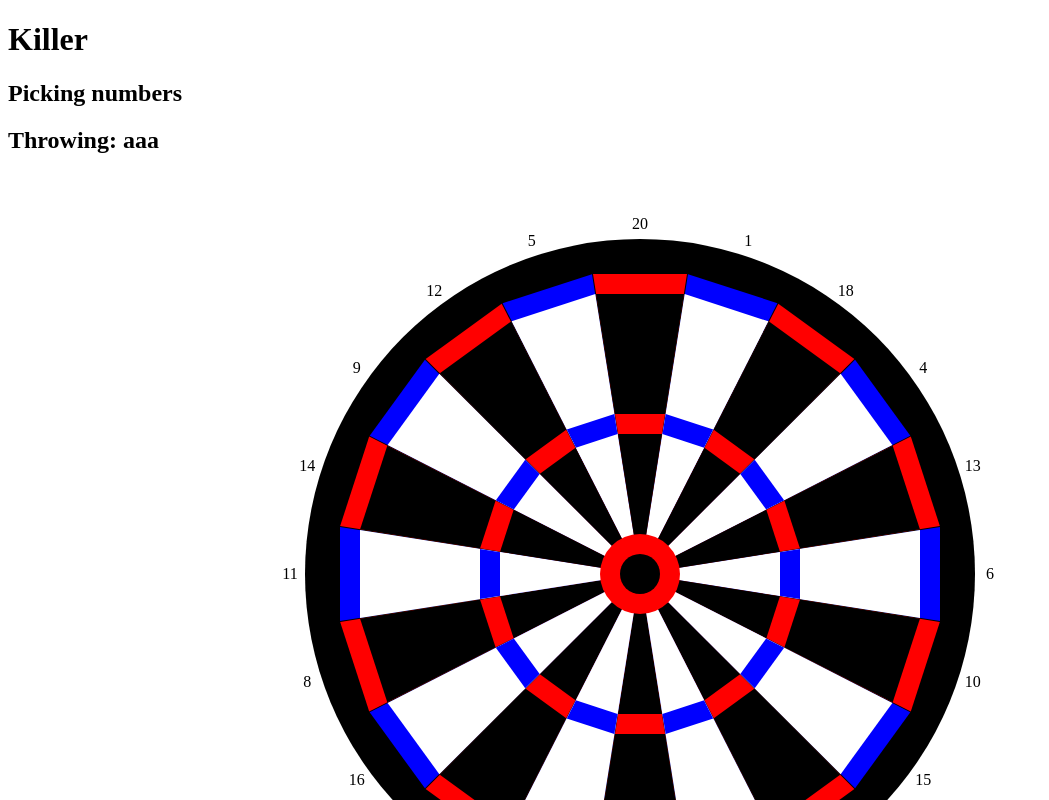
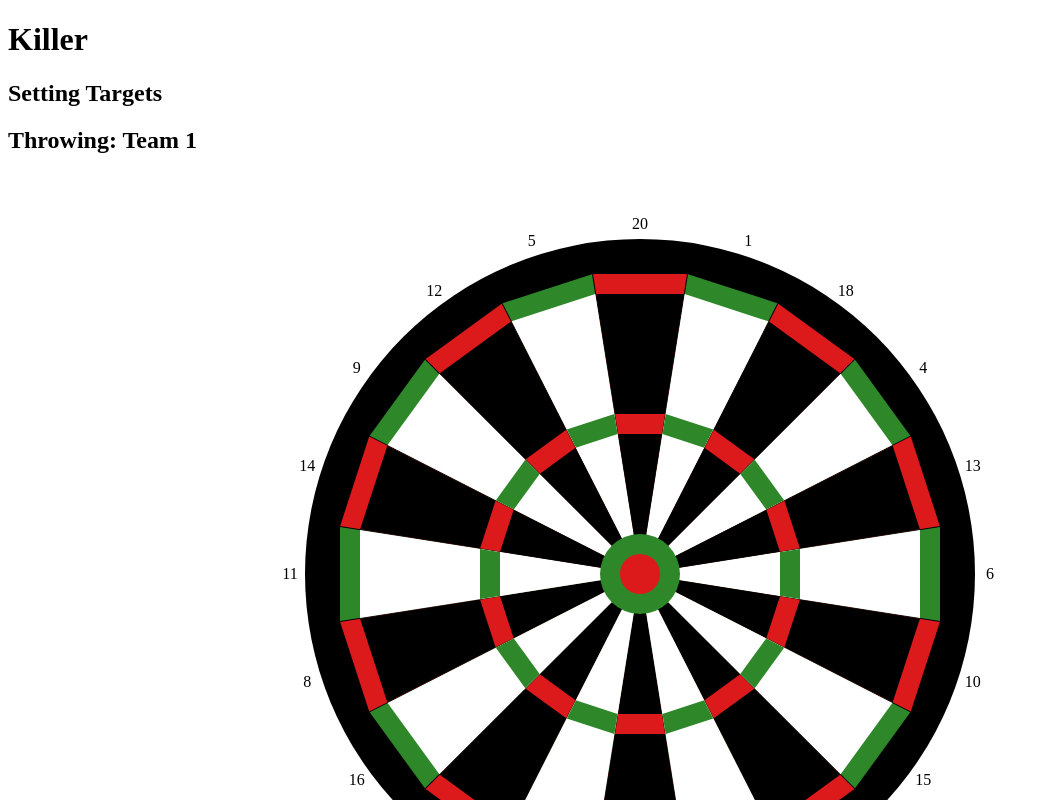
Before and after one commit to jfc37/darts, an Angular app: page /killer in a window 1280 px wide. Shown: the top 800 px of the page, without its empty margins (0-1049 px from the left). Built offline with nearby package versions, Linux system fonts and the light colour scheme.

Commit message:
game state

```diff
--- a/src/app/components/board/board.component.scss
+++ b/src/app/components/board/board.component.scss
@@ -7,21 +7,26 @@
 
 .inner-bull {
   position: absolute;
-    top: 50%; left: 50%;
-    height: 5%; width: 5%;
+  top: 50%;
+  left: 50%;
+  height: 5%;
+  width: 5%;
   transform: translate(-50%, -50%);
   border-radius: 100%;
-    background: black;
+  background: rgb(220, 26, 27);
   z-index: 7;
 }
 
 .outer-bull {
   position: absolute;
-    top: 50%; left: 50%;
-    height: 10%; width: 10%;
+  top: 50%;
+  left: 50%;
+  height: 10%;
+  width: 10%;
   transform: translate(-50%, -50%);
   border-radius: 100%;
-    background: red;
+  background: rgb(220, 26, 27);
+  background: rgb(46, 135, 40);
   z-index: 6;
 }
 
@@ -29,14 +34,20 @@
 
 @each $i in $points {
   .single-inner-#{$i} {
-      top: 50%; left: 50%;
+    top: 50%;
+    left: 50%;
     position: absolute;
-      height: 0; width: 0;
-      @if (index($points, $i)-1) % 2 == 0 {
+    height: 0;
+    width: 0;
+
+    @if (index($points, $i)-1) % 2==0 {
       border-top: black 140px solid;
-      } @else {
+    }
+
+    @else {
       border-top: white 140px solid;
     }
+
     border-right: 22px solid transparent;
     border-bottom: 0px solid transparent;
     border-left: 22px solid transparent;
@@ -48,14 +59,20 @@
 
 @each $i in $points {
   .triple-#{$i} {
-      top: 50%; left: 50%;
+    top: 50%;
+    left: 50%;
     position: absolute;
-      height: 0; width: 0;
-      @if (index($points, $i)-1) % 2 == 0 {
-        border-top: red 160px solid;
-      } @else {
-        border-top: blue 160px solid;
+    height: 0;
+    width: 0;
+
+    @if (index($points, $i)-1) % 2==0 {
+      border-top: rgb(220, 26, 27) 160px solid;
     }
+
+    @else {
+      border-top: rgb(46, 135, 40) 160px solid;
+    }
+
     border-right: 25.14px solid transparent;
     border-bottom: 0px solid transparent;
     border-left: 25.14px solid transparent;
@@ -67,14 +84,20 @@
 
 @each $i in $points {
   .single-outer-#{$i} {
-      top: 50%; left: 50%;
+    top: 50%;
+    left: 50%;
     position: absolute;
-      height: 0; width: 0;
-      @if (index($points, $i)-1) % 2 == 0 {
+    height: 0;
+    width: 0;
+
+    @if (index($points, $i)-1) % 2==0 {
       border-top: black 280px solid;
-      } @else {
+    }
+
+    @else {
       border-top: white 280px solid;
     }
+
     border-right: 44px solid transparent;
     border-bottom: 0px solid transparent;
     border-left: 44px solid transparent;
@@ -86,14 +109,20 @@
 
 @each $i in $points {
   .double-#{$i} {
-      top: 50%; left: 50%;
+    top: 50%;
+    left: 50%;
     position: absolute;
-      height: 0; width: 0;
-      @if (index($points, $i)-1) % 2 == 0 {
-        border-top: red 300px solid;
-      } @else {
-        border-top: blue 300px solid;
+    height: 0;
+    width: 0;
+
+    @if (index($points, $i)-1) % 2==0 {
+      border-top: rgb(220, 26, 27) 300px solid;
     }
+
+    @else {
+      border-top: rgb(46, 135, 40) 300px solid;
+    }
+
     border-right: 47.14px solid transparent;
     border-bottom: 0px solid transparent;
     border-left: 47.14px solid transparent;
@@ -102,10 +131,13 @@
     z-index: 2;
   }
 }
+
 .out {
   position: absolute;
-    top: 50%; left: 50%;
-    height: 670px; width: 670px;
+  top: 50%;
+  left: 50%;
+  height: 670px;
+  width: 670px;
   transform: translate(-50%, -50%);
   border-radius: 100%;
   background: black;
@@ -115,7 +147,8 @@
 @each $i in $points {
   .num-#{$i} {
     position: absolute;
-      top: 50%; left: 50%;
+    top: 50%;
+    left: 50%;
     transform-origin: left top;
     text-align: center;
     transform: rotate(#{18*(index($points, $i)-1)}deg) translate(0, -350px) rotate(-#{18*(index($points, $i)-1)}deg) translate(-50%, -50%);
--- a/src/app/pages/killer/enter-numbers/enter-numbers.component.html
+++ /dev/null
@@ -1,2 +0,0 @@
-<h2>Picking numbers</h2>
-<app-board [player]="currentTeam" (hit)="recordNumber($event)"></app-board>
--- a/src/app/pages/killer/enter-numbers/enter-numbers.component.ts
+++ /dev/null
@@ -1,34 +0,0 @@
-import { Component, EventEmitter, Input, Output } from '@angular/core';
-import { FormArray, FormControl, FormGroup, FormsModule, ReactiveFormsModule, Validators } from '@angular/forms';
-import { BoardComponent, Hit } from '../../../components/board/board.component';
-
-@Component({
-  selector: 'app-enter-numbers',
-  imports: [ReactiveFormsModule, FormsModule, BoardComponent],
-  templateUrl: './enter-numbers.component.html',
-  styleUrl: './enter-numbers.component.scss'
-})
-export class EnterNumbersComponent {
-  @Input() public set teams(value: string[]) {
-    this.teamStates = value.map(name => ({ name, numbers: [] }));
-  }
-
-  @Output() public KillerTeamsChanged = new EventEmitter<KillerTeam[]>();
-
-  public currentTeam: string = '';
-  public teamStates: KillerTeam[] = [];
-
-  public ngOnInit() {
-    this.currentTeam = this.teamStates[0].name;
-  }
-
-
-recordNumber(hit: Hit) {
-  console.error(hit);
-  }
-}
-
-export interface KillerTeam {
-  name: string;
-  numbers: number[];
-}
--- /dev/null
+++ b/src/app/pages/killer/enter-targets/enter-targets.component.html
@@ -0,0 +1,2 @@
+<h2>Setting Targets</h2>
+<app-board [player]="team" (hit)="recordTarget($event)"></app-board>
--- /dev/null
+++ b/src/app/pages/killer/enter-targets/enter-targets.component.ts
@@ -0,0 +1,24 @@
+import { Component, EventEmitter, Input, Output } from '@angular/core';
+import { BoardComponent, Hit } from "../../../components/board/board.component";
+
+@Component({
+  selector: 'app-enter-targets',
+  imports: [BoardComponent],
+  templateUrl: './enter-targets.component.html',
+  styleUrl: './enter-targets.component.scss'
+})
+export class EnterTargetsComponent {
+  /**
+   * Name of the team entering targets
+   */
+  @Input() public team!: string;
+
+  /**
+   * Event emitted when a target is marked
+   */
+  @Output() public markTarget = new EventEmitter<number>();
+
+  public recordTarget(hit: Hit) {
+    this.markTarget.emit(hit.number);
+  }
+}
--- a/src/app/pages/killer/killer.container.html
+++ b/src/app/pages/killer/killer.container.html
@@ -1,7 +1,9 @@
 <h1>Killer</h1>
 
-@if (step == 'enter-teams') {
-    <app-enter-teams (teamsChanged)="handleTeamsChanged($event)"></app-enter-teams>
-} @else if (step == 'enter-numbers') {
-    <app-enter-numbers [teams]="teams"></app-enter-numbers>
+@if (game.phase == 'enter-teams') {
+<app-enter-teams (teamsChanged)="setTeams($event)"></app-enter-teams>
+} @else if (game.phase == 'enter-targets') {
+<app-enter-targets [team]="game.nameOfCurrentTeam" (markTarget)="setTarget($event)"></app-enter-targets>
 }
+
+<pre>{{game | json}}</pre>
--- a/src/app/pages/killer/killer.container.ts
+++ b/src/app/pages/killer/killer.container.ts
@@ -1,37 +1,32 @@
 import { Component } from '@angular/core';
 import { EnterTeamsComponent } from "./enter-teams/enter-teams.component";
-import { EnterNumbersComponent } from './enter-numbers/enter-numbers.component';
+import { KillerGame, KillerGameService } from '../../services/killer-game.service';
+import { EnterTargetsComponent } from "./enter-targets/enter-targets.component";
+import { CommonModule } from '@angular/common';
 
 @Component({
   selector: 'app-killer',
-  imports: [EnterTeamsComponent, EnterNumbersComponent],
+  imports: [CommonModule, EnterTeamsComponent, EnterTargetsComponent],
+  providers: [KillerGameService],
   templateUrl: './killer.container.html',
   styleUrl: './killer.container.scss'
 })
 export class KillerContainer {
-  // public step: KillerStep = 'enter-teams';
-  // public teams: string[] = [];
-  public step: KillerStep = 'enter-numbers';
-  public teams: string[] = ['aaa', 'bbb'];
+  public game!: KillerGame;
 
-  public handleTeamsChanged(teams: string[]) {
-    this.teams = teams;
-    this.step = 'enter-numbers';
+  constructor(private killerGameService: KillerGameService) { }
+
+  public ngOnInit() {
+    this.game = this.killerGameService.createGame();
+    this.game.setTeams(["Team 1", "Team 2"]);
+  }
+
+
+  public setTeams(teams: string[]) {
+    this.game.setTeams(teams);
+  }
+
+  public setTarget(target: number) {
+    this.game.setTarget(target);
   }
 }
-
-type KillerStep = 'enter-teams' | 'enter-numbers' | 'play';
-
-export interface KillerGame {
-  teams: KillerTeam[];
-}
-
-export interface KillerTeam {
-  name: string;
-  targets: KillerTarget[];
-}
-
-export interface KillerTarget {
-  number: number;
-  health: number;
-}
--- /dev/null
+++ b/src/app/services/killer-game.service.ts
@@ -0,0 +1,290 @@
+import { Injectable } from '@angular/core';
+
+@Injectable({
+  providedIn: 'root'
+})
+export class KillerGameService {
+
+  constructor() { }
+
+  public createGame(): KillerGame {
+    return KillerGame.InitialiseNewGame();
+  }
+}
+
+/**
+ * Represents the game state of killer
+ */
+export class KillerGame {
+  public teams: KillerTeam[] = [];
+  public phase: KillerGamePhase = KillerGamePhase.EnterTeams;
+
+  private _currentTeamIndex = 0;
+  private get _currentTeam(): KillerTeam {
+    return this.teams[this._currentTeamIndex];
+  }
+
+  /**
+   * Name of the team who's turn it is
+   */
+  public get nameOfCurrentTeam(): string {
+    return this.teams[this._currentTeamIndex].name;
+  }
+
+  /**
+   * Creates a new game of killer
+   * @returns
+   */
+  static InitialiseNewGame(): KillerGame {
+    return new KillerGame();
+  }
+
+  /**
+   * Sets up the teams for the game
+   * Moves the game to the next phase of entering targets
+   * @param teamNames
+   * @returns
+   */
+  public setTeams(teamNames: string[]) {
+    this.teams = teamNames.map(name => KillerTeam.Create(name));
+    this.phase = KillerGamePhase.EnterTargets;
+  }
+
+  /**
+   * Sets a target for the current team
+   * Afterwards:
+   * - if all teams have set all their targets, the game moves to the play phase
+   * - if current team has set all their targets, the next team takes their turn
+   * - if current team has thrown 3 darts, the next team takes their turn
+   *
+   * @param target
+   */
+  public setTarget(target: number) {
+    const unavailableTargets = this.teams.flatMap(t => t.targetNumbers);
+    if (unavailableTargets.includes(target)) {
+      throw new Error('Target already taken');
+    }
+
+    this._currentTeam.addTarget(target);
+
+    const allTeamsReady = this.teams.every(t => t.status === KillerTeamStatus.ReadyToPlay);
+    if (allTeamsReady) {
+      this.phase = KillerGamePhase.Play;
+      return;
+    }
+
+    const currentTeamReady = this._currentTeam.status === KillerTeamStatus.ReadyToPlay;
+    if (currentTeamReady) {
+      this._currentTeamIndex++;
+      return;
+    }
+
+    const currentTeamHasThrown = this._currentTeam.targets.length == TARGET_SWAPS;
+    if (currentTeamHasThrown) {
+      if (this._currentTeamIndex === this.teams.length - 1) {
+        this._currentTeamIndex = 0;
+      } else {
+        this._currentTeamIndex++;
+      }
+    }
+  }
+
+}
+
+/**
+ * Represents a team in the game of killer with their targets
+ */
+export class KillerTeam {
+  public readonly id: number;
+
+  /**
+   * Name of the team
+   */
+  public readonly name: string;
+
+  /**
+   * The targets the team has to protect
+   */
+  public targets: KillerTarget[] = [];
+
+  /**
+   * The numbers of the targets the team has to protect
+   */
+  public get targetNumbers(): number[] {
+    return this.targets.map(t => t.target);
+  }
+
+  /**
+   * Status of the team
+   */
+  public get status(): KillerTeamStatus {
+    if (this.targets.length < TOTAL_TARGETS_PER_TEAM) {
+      return KillerTeamStatus.AwaitingTargets;
+    }
+
+    return KillerTeamStatus.ReadyToPlay;
+  }
+
+  private constructor(name: string) {
+    this.name = name;
+    this.id = KillerTeam.nextId++;
+  }
+
+  private static nextId = 0;
+
+  /**
+   * Adds a target to the team
+   * @param target
+   * @throws Error if the team already has the maximum number of targets
+   * @throws Error if the target already exists
+   */
+  public addTarget(target: number): void {
+    if (this.targets.length === TOTAL_TARGETS_PER_TEAM) {
+      throw new Error('Team already has the maximum number of targets');
+    }
+
+    if (this.targets.some(t => t.target === target)) {
+      throw new Error('Target already exists');
+    }
+
+    this.targets.push(KillerTarget.Create(target));
+  }
+
+  /**
+   * Creates a new team
+   * @param name
+   * @returns
+   */
+  static Create(name: string): KillerTeam {
+    return new KillerTeam(name);
+  }
+}
+
+/**
+ * Represents a number in the game of killer
+ */
+export class KillerTarget {
+  /**
+   * The target number on the board
+   */
+  public readonly target: number;
+
+  /**
+   * The health remaining on the target
+   * Targets start with 3 health
+   */
+  public health: 0 | 1 | 2 | 3 = MAX_HEALTH;
+
+  private constructor(target: number) {
+    this.target = target;
+  }
+
+  /**
+   * Deals damage to the target
+   * Double hits only deal 1 damage if the target is not on full health (3)
+   * @param type
+   */
+  public Hit(type: HitMultiplier): void {
+    if (this.health === ZERO_HEALTH) {
+      return;
+    }
+
+    if (type === HitMultiplier.Double && this.health === MAX_HEALTH) {
+      this.health = 1;
+    } else {
+      this.health--;
+    }
+  }
+
+  /**
+   * Heals the target
+   * Double hits will heal the target to full health
+   * @param type
+   */
+  public Heal(type: HitMultiplier): void {
+    if (this.health === ZERO_HEALTH) {
+      return;
+    }
+
+    if (this.health === MAX_HEALTH) {
+      return;
+    }
+
+    if (type === HitMultiplier.Double) {
+      this.health = MAX_HEALTH;
+    } else {
+      this.health++;
+    }
+  }
+
+  /**
+   * Creates a new killer target
+   * Must be between 1 and 20
+   * @param target
+   * @returns
+   */
+  static Create(target: number): KillerTarget {
+    if (target < 1) {
+      throw new Error('Number must be 1 or higher');
+    }
+
+    if (target > 20) {
+      throw new Error('Number must be 20 or lower');
+    }
+
+    return new KillerTarget(target);
+  }
+}
+
+/**
+ * How much the hit is worth
+ */
+export enum HitMultiplier {
+  /**
+   * Hit a single on the board
+   */
+  Single = 1,
+
+  /**
+   * Hit a double or triple on the board
+   */
+  Double = 2
+}
+
+export const MAX_HEALTH = 3;
+export const ZERO_HEALTH = 0;
+export const TOTAL_TARGETS_PER_TEAM = 6;
+/**
+ * Number of targets marked by a team before the next team takes their turn
+ */
+export const TARGET_SWAPS = 3;
+
+/**
+ * Represents the current phase of the game
+ */
+export enum KillerGamePhase {
+  /**
+   * Entering the names of the teams
+   */
+  EnterTeams = 'enter-teams',
+
+  /**
+   * Entering the targets for each team
+   */
+  EnterTargets = 'enter-targets',
+
+  /**
+   * Playing the game
+   */
+  Play = 'play',
+
+  /**
+   * The game has ended
+   */
+  GameOver = 'game-over'
+}
+
+export enum KillerTeamStatus {
+  AwaitingTargets = 'awaiting-targets',
+  ReadyToPlay = 'ready-to-play'
+}
```
Also changed, not shown: src/app/pages/killer/enter-targets/enter-targets.component.scss (added), 2 other files (tests, documents, lock files or other folders). Lines whose indentation alone changed are shown as unchanged.
